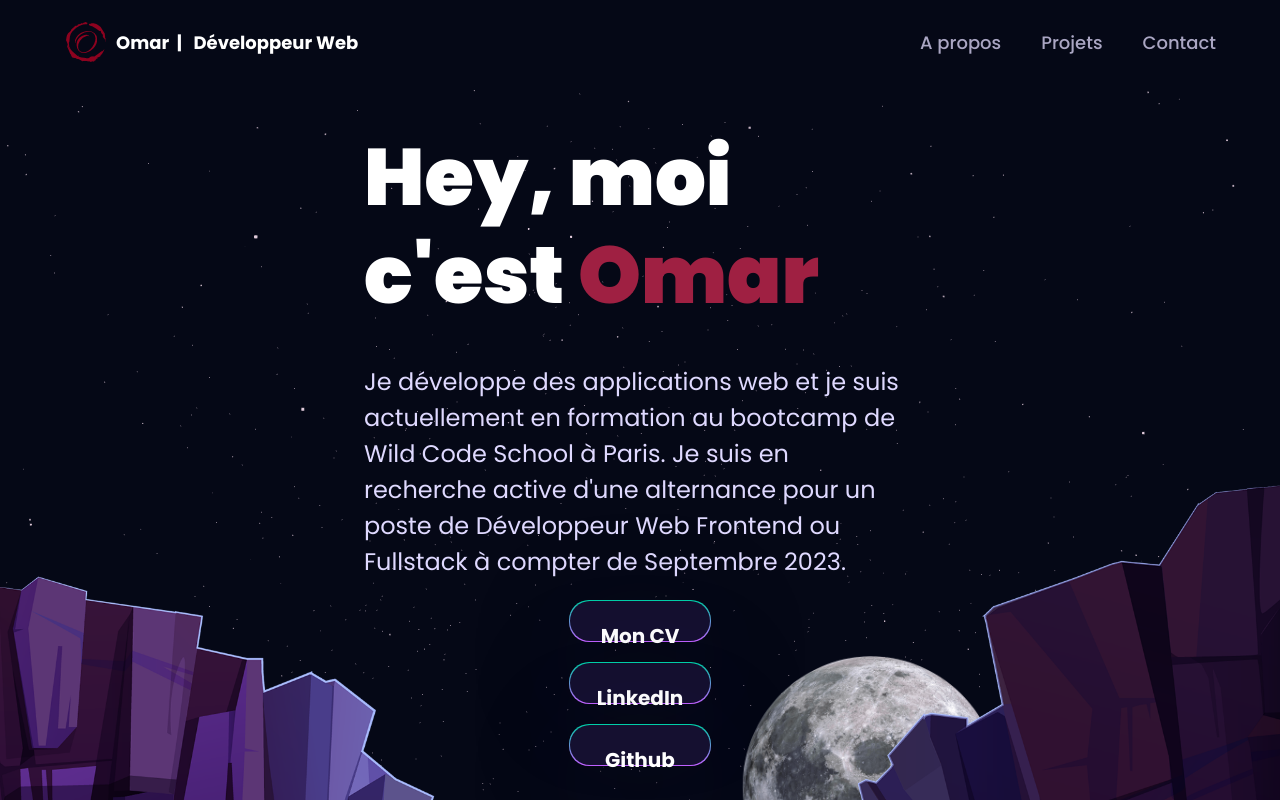
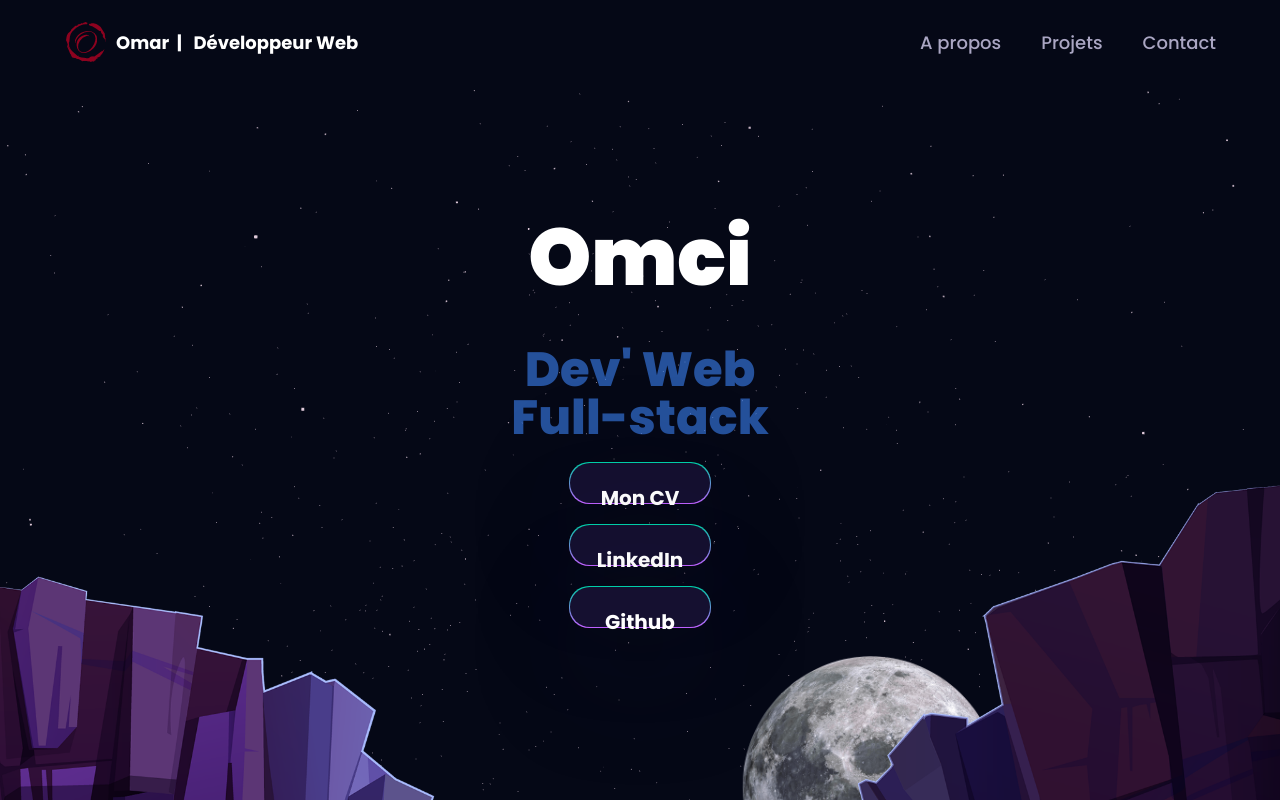
Before and after one commit to Omcci/3DPortfolio, a React (Vite) app: page / in a window 1280 px wide. Shown: the top 800 px of the page. Built offline with nearby package versions, Linux system fonts and the light colour scheme.

Commit message:
started to customize hero section

```diff
--- a/src/components/Hero.jsx
+++ b/src/components/Hero.jsx
@@ -73,14 +73,16 @@ const Hero = ({ buttonHero }) => {
         {/* <div className="w-5 h-5 rounded-full bg-[#9F2042] parallax" data-speed="0.3" />
         <div className="w-1 sm:h-80 h-40 red-gradient parallax" data-speed="0.5" /> */}
 
-        <div className="">
+        <div className="flex flex-col justify-center items-center mt-20">
           <h1
             className={`${styles.heroHeadText} text-white parallax mb-10 lg:mx-[200px] xl:mx-[300px] `}
             data-speed="0.2"
           >
-            Hey, moi c'est <span className="text-[#9F2042]">Omar</span>
+            Omci
           </h1>
-          <p
+          <span className=" text-blue-500 opacity-60 text-5xl font-extrabold">Dev' Web</span>
+          <span className=" text-blue-500 opacity-60 text-5xl font-extrabold">Full-stack</span>
+          {/* <p
             className={`  text-[#dfd9ff] mt-2 xl:mx-[300px] lg:mx-[200px] xs:text-[16px]  sm:text-[16px] md:text-[24px] parallax`}
             data-speed="0.4"
           >
@@ -88,7 +90,7 @@ const Hero = ({ buttonHero }) => {
             formation au bootcamp de Wild Code School à Paris. Je suis en
             recherche active d'une alternance pour un poste de Développeur Web
             Frontend ou Fullstack à compter de Septembre 2023.
-          </p>
+          </p> */}
         </div>
       </div>
       {/* </div> */}
--- a/src/index.css
+++ b/src/index.css
@@ -1,4 +1,5 @@
 @import url("https://fonts.googleapis.com/css2?family=Poppins:wght@100;200;300;400;500;600;700;800;900&display=swap");
+
 
 @tailwind base;
 @tailwind components;
--- a/src/pages/Dashboard.jsx
+++ b/src/pages/Dashboard.jsx
@@ -153,7 +153,7 @@ function Dashboard() {
                     d'un site CV via HTML / CSS / JS
                   </p>
                 </div>
-                <div className=" w-[400px] h-[300px] mt-10  rounded-xl  bg-blue-500 bg-opacity-5">
+                <div className=" w-[400px] h-[340px] mt-10  rounded-xl  bg-blue-500 bg-opacity-5">
                   {" "}
                   <h1 class="m-3 text-4xl font-extrabold leading-none tracking-tight text-gray-900 md:text-2xl lg:text-3xl dark:text-white">
                     FORMATION
```
